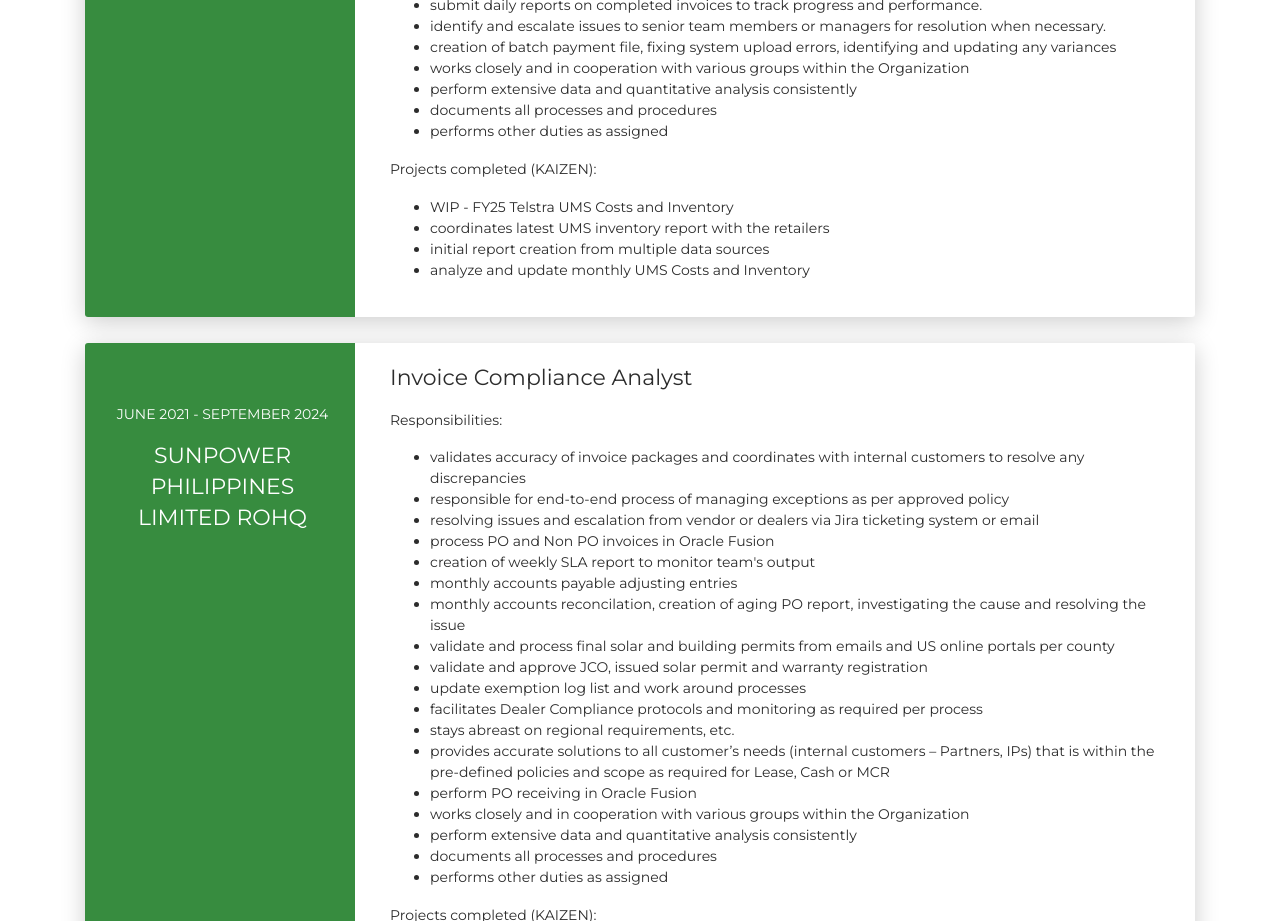
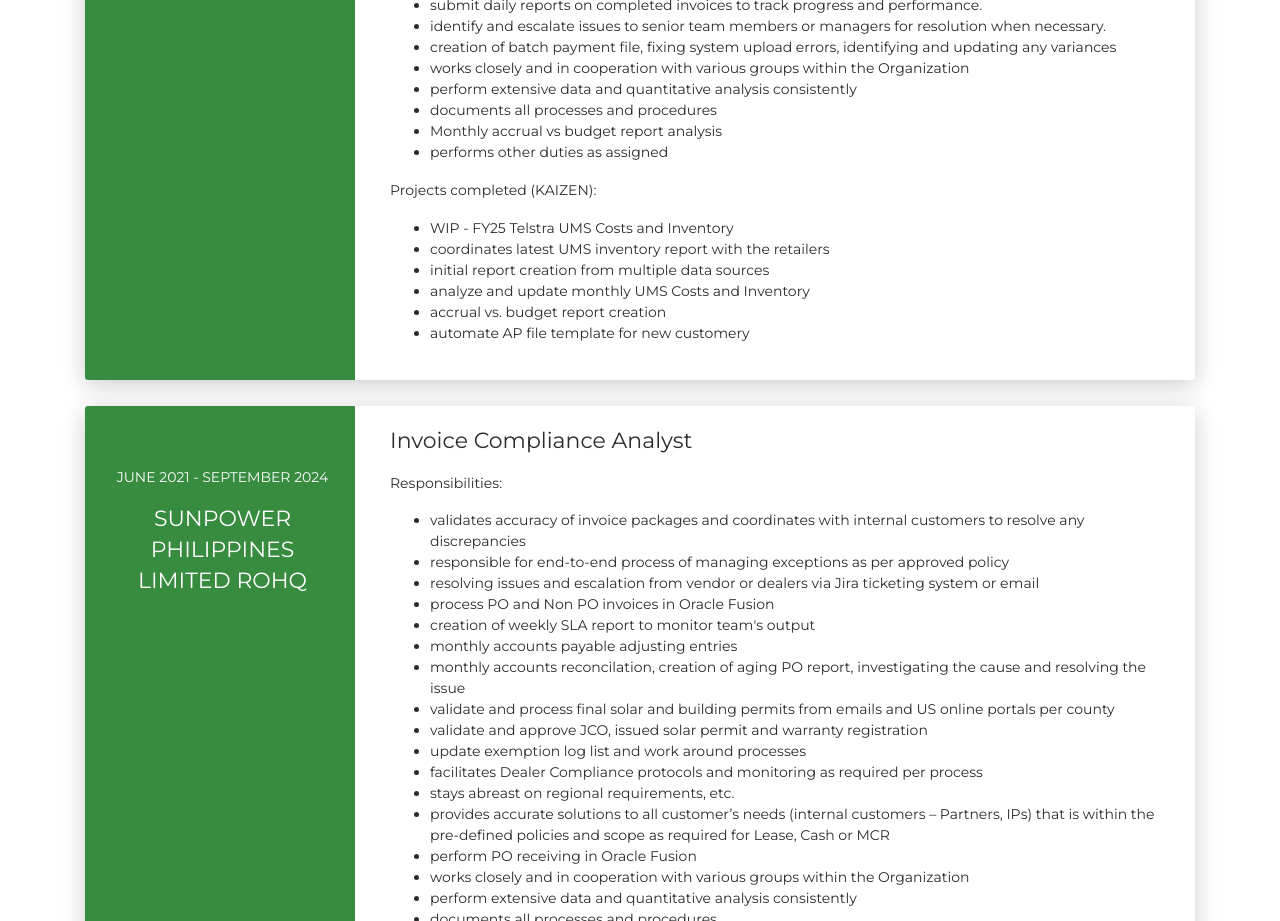
Before and after one commit to edgel09/edgel, a plain HTML site: page index.html in a window 1280 px wide. Shown: the part 1960-2881 px from the top of the page. Drawn offline with Linux system fonts and the light colour scheme.

Commit message:
Update index.html

```diff
--- a/index.html
+++ b/index.html
@@ -196,6 +196,7 @@
               <li>works closely and in cooperation with various groups within the Organization</li>
               <li>perform extensive data and quantitative analysis consistently</li>
               <li>documents all processes and procedures</li>
+             <li> Monthly accrual vs budget report analysis</li>
               <li>performs other duties as assigned</li>
             </ul>
 
@@ -205,6 +206,8 @@
             <li>coordinates latest UMS inventory report with the retailers</li>
             <li>initial report creation from multiple data sources</li>
             <li>analyze and update monthly UMS Costs and Inventory</li>
+                <li>accrual vs. budget report creation</li>
+                <li>automate AP file template for new customery</li>
           </ul>
         </div>
         </div>
```
